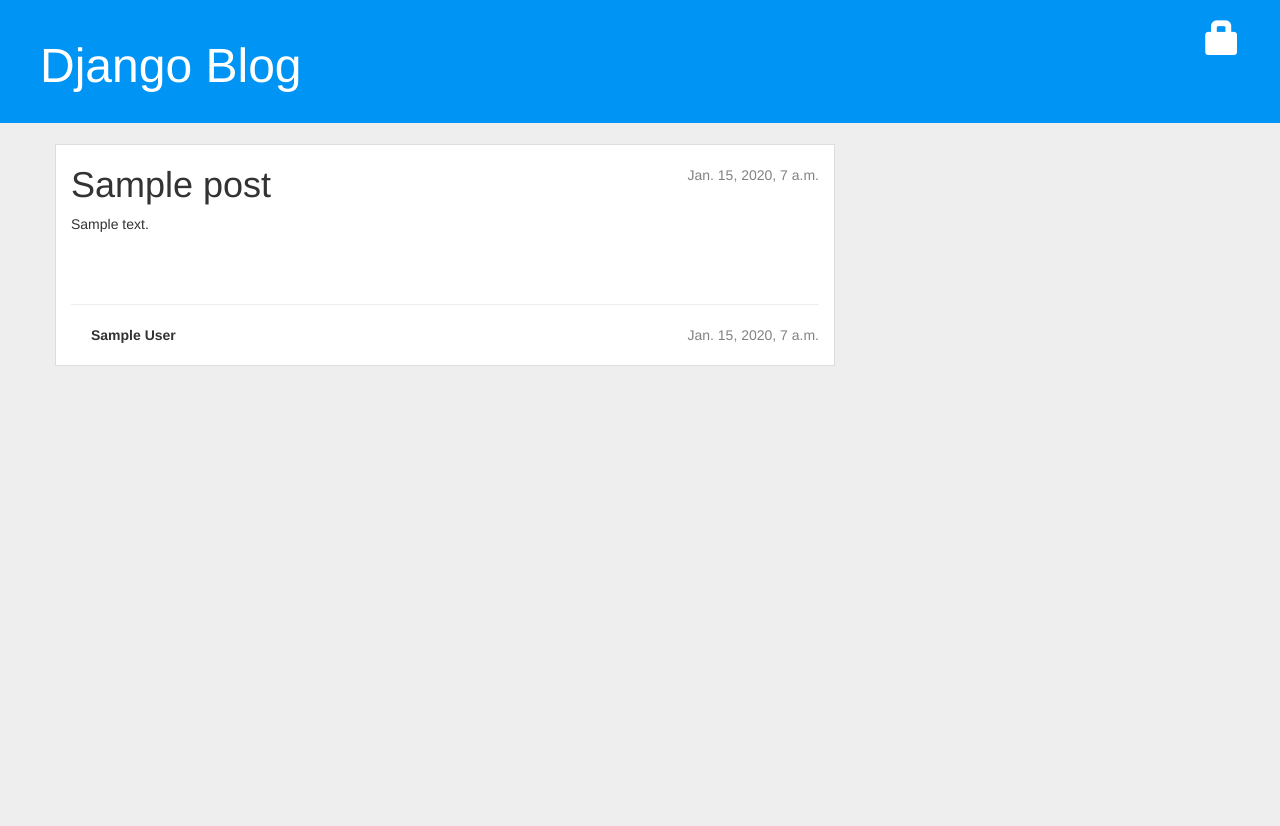
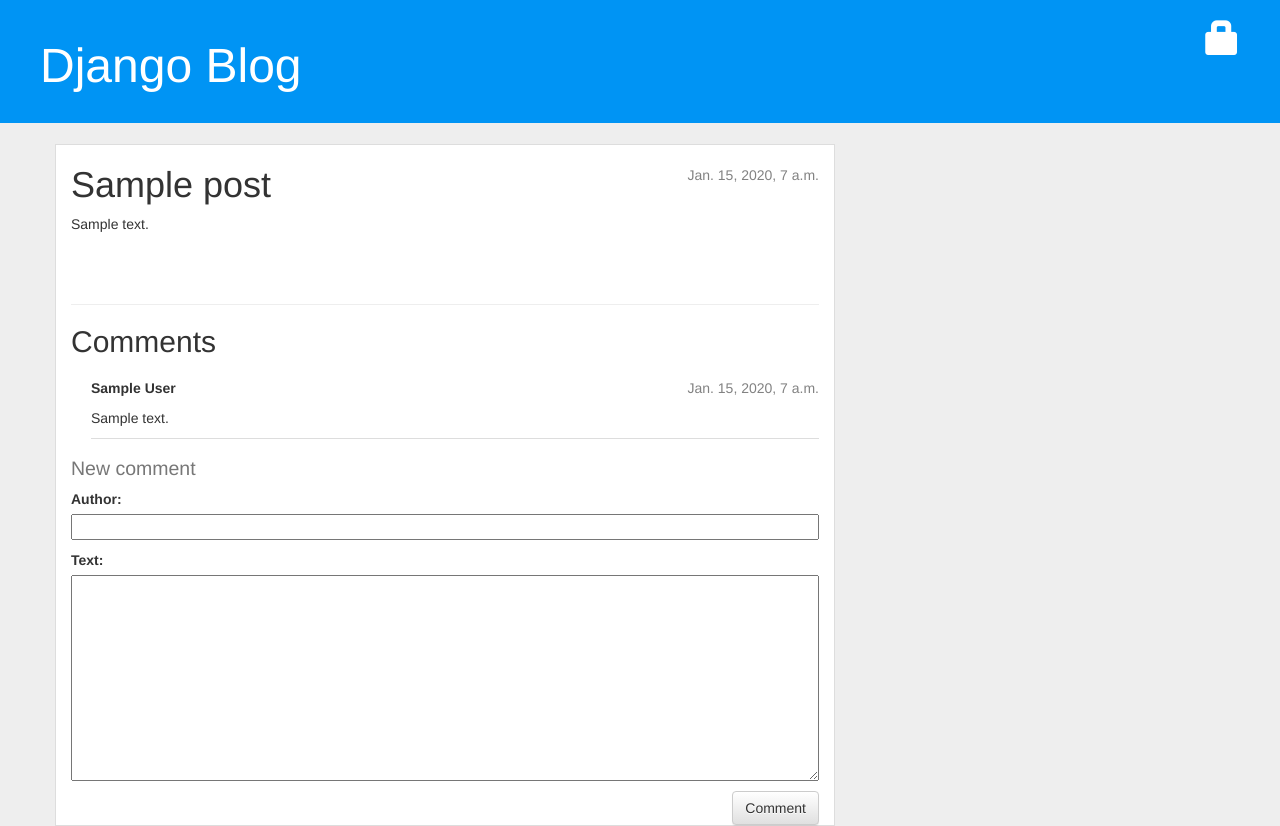
Before and after one commit to lucasb/django19, a Django app: page /post/1/ in a window 1280 px wide. Before the commit the page ends 366 px from the top, so only its background shows below. Run offline with Django 3.2, Linux system fonts and the light colour scheme; tables that the repository leaves empty hold one stand-in row (values such as "Sample post"); some libraries are stand-ins or nearby versions.

Commit message:
Add form to comments posts.

```diff
--- a/blog/forms.py
+++ b/blog/forms.py
@@ -1,6 +1,6 @@
 from django import forms
 
-from .models import Post
+from .models import Post, Comment
 
 
 class PostForm(forms.ModelForm):
@@ -8,3 +8,9 @@ class PostForm(forms.ModelForm):
     class Meta:
         model = Post
         fields = ('title','text',)
+
+class CommentForm(forms.ModelForm):
+
+    class Meta:
+        model = Comment
+        fields = ('author', 'text',)
--- a/blog/models.py
+++ b/blog/models.py
@@ -11,6 +11,9 @@ class Post(models.Model):
     def publish(self):
         self.published_date = timezone.now()
         self.save()
+
+    def approved_comments(self):
+        return self.comments.filter(approved_comment=True)
 
     def __str__(self):
         return self.title
--- a/blog/static/css/blog.css
+++ b/blog/static/css/blog.css
@@ -69,4 +69,5 @@ a {
 
 .comment {
     margin: 20px 0px 20px 20px;
+    border-bottom: 1px solid #ddd;
 }
--- a/blog/templates/blog/post_detail.html
+++ b/blog/templates/blog/post_detail.html
@@ -22,16 +22,39 @@
     <p>{{ post.text|linebreaks }}</p>
 </div>
 
+{% if post.published_date %}
 <hr>
+<h2>Comments</h2>
 
 {% for comment in post.comments.all %}
+{% if user.is_authenticated or comment.approved_comment %}
 <div class="comment">
-    <div class="date">{{ comment.created_date }}</div>
-    <strong>{{ comment.author }}<strong>
-    <p>{{ comments.text|linebreaks }}</p>
+    <div class="date">
+        {{ comment.created_date }}
+        {% if not comment.approved_comment %}
+            <a class="btn btn-default" href="{% url 'comment_remove' id=comment.id %}">
+                <span class="glyphicon glyphicon-remove"></span>
+            </a>
+            <a class="btn btn-default" href="{% url 'comment_approve' id=comment.id %}">
+                <span class="glyphicon glyphicon-ok"></span>
+            </a>
+        {% endif %}
     </div>
+    <strong>{{ comment.author }}</strong>
+    <p>{{ comment.text|linebreaks }}</p>
+</div>
+{% endif %}
 {% empty %}
 <p>No comments here yet.</p>
 {% endfor %}
 
+
+<h2><small>New comment</small></h2>
+<form method="POST" class="post-form" action="{% url 'add_comment_to_post' id=post.id %}">
+    {% csrf_token %}
+    {{ form.as_p }}
+    <button type="submit" class="save btn btn-default">Comment</button>
+</form>
+{% endif%}
+
 {% endblock content %}
--- a/blog/templates/blog/post_list.html
+++ b/blog/templates/blog/post_list.html
@@ -8,7 +8,7 @@
             </div>
             <h1><a href="{% url 'blog.views.post_detail' id=post.id  %}">{{ post.title }}</a></h1>
             <p>{{ post.text|linebreaks|truncatechars:500 }}</p>
-            <a href="{% url 'blog.views.post_detail' id=post.id %}">Comments: {{ post.comments.count }}</a>
+            <a href="{% url 'blog.views.post_detail' id=post.id %}">Comments: {{ post.approved_comments.count }}</a>
         </div>
     {% endfor %}
 {% endblock content %}
--- a/blog/urls.py
+++ b/blog/urls.py
@@ -11,4 +11,7 @@ urlpatterns = [
     url(r'^post/(?P<id>[0-9]+)/delete/$', views.post_delete),
     url(r'^post/new/$', views.post_new),
     url(r'^post/drafts/$', views.post_draft_list),
+    url(r'^post/(?P<id>[0-9]+)/comment/$', views.add_comment_to_post, name='add_comment_to_post'),
+    url(r'^comment/(?P<id>[0-9]+)/approve/$', views.comment_approve, name='comment_approve'),
+    url(r'^comment/(?P<id>[0-9]+)/remove/$', views.comment_remove, name='comment_remove'),
 ]
--- a/blog/views.py
+++ b/blog/views.py
@@ -2,8 +2,8 @@ from django.shortcuts import render, get_object_or_404, redirect
 from django.utils import timezone
 from django.contrib.auth.decorators import login_required
 
-from .models import Post
-from .forms import PostForm
+from .models import Post, Comment
+from .forms import PostForm, CommentForm
 
 
 def post_list(request):
@@ -15,7 +15,18 @@ def post_detail(request, id):
     posts = Post.objects.filter(published_date__lte = timezone.now())\
                         .order_by('published_date')
     post = get_object_or_404(Post, id=id)
-    return render(request, 'blog/post_detail.html', {'post': post, 'posts': posts})
+    comment_form = CommentForm()
+    return render(request, 'blog/post_detail.html', {'post': post, 'posts': posts, 'form': comment_form})
+
+def add_comment_to_post(request, id):
+    post = get_object_or_404(Post, id=id)
+    if request.method == 'POST':
+        form = CommentForm(request.POST)
+        if form.is_valid():
+            comment = form.save(commit=False)
+            comment.post = post
+            comment.save()
+            return redirect('blog.views.post_detail', id=id)
 
 @login_required
 def post_new(request):
@@ -66,3 +77,16 @@ def post_delete(request, id=id):
     post = get_object_or_404(Post, id=id)
     post.delete()
     return redirect('blog.views.post_list')
+
+@login_required
+def comment_approve(request, id=id):
+    comment = get_object_or_404(Comment, id=id)
+    comment.approve()
+    return redirect('blog.views.post_detail', id=comment.post.id)
+
+@login_required
+def comment_remove(request, id=id):
+    comment = get_object_or_404(Comment, id=id)
+    post_id = comment.post.id
+    comment.delete()
+    return redirect('blog.views.post_detail', id=post_id)
```
Lines whose indentation alone changed are shown as unchanged.
